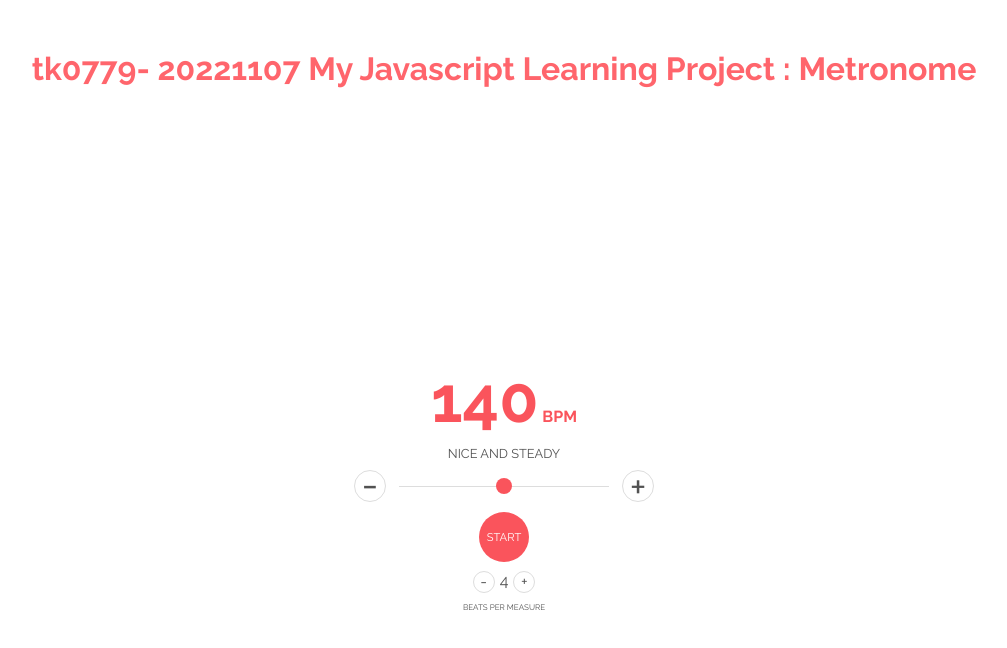
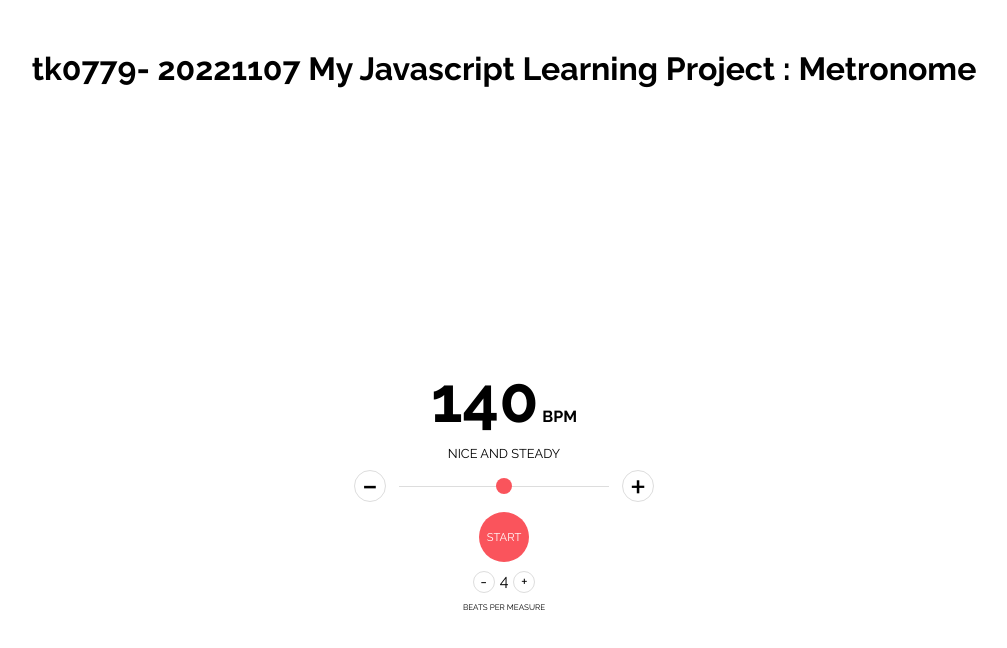
Before and after one commit to tk0779/JS-Metronome, a plain HTML site: page index.html in a window 1280 px wide. Shown: the whole page, without its empty margins (136-1143 px from the left). Drawn offline with Linux system fonts and the light colour scheme.

Commit message:
Update styles.css

```diff
--- a/styles.css
+++ b/styles.css
@@ -7,13 +7,13 @@
 
 body {
   font-family: "Raleway", sans-serif;
-  color: #525252;
+  color: #000000;
   user-select: none;
 }
 .headtext{
   display:flex;
   justify-content: center;
-  color: #ff656c;
+  color: #000000;
   margin-top:50px;
 
 }
@@ -35,7 +35,7 @@ body {
 .bpm-display {
   width: 100%;
   text-align: center;
-  color: #fa545c;
+  color: #000000;
   font-weight: bold;
 }
 
```
